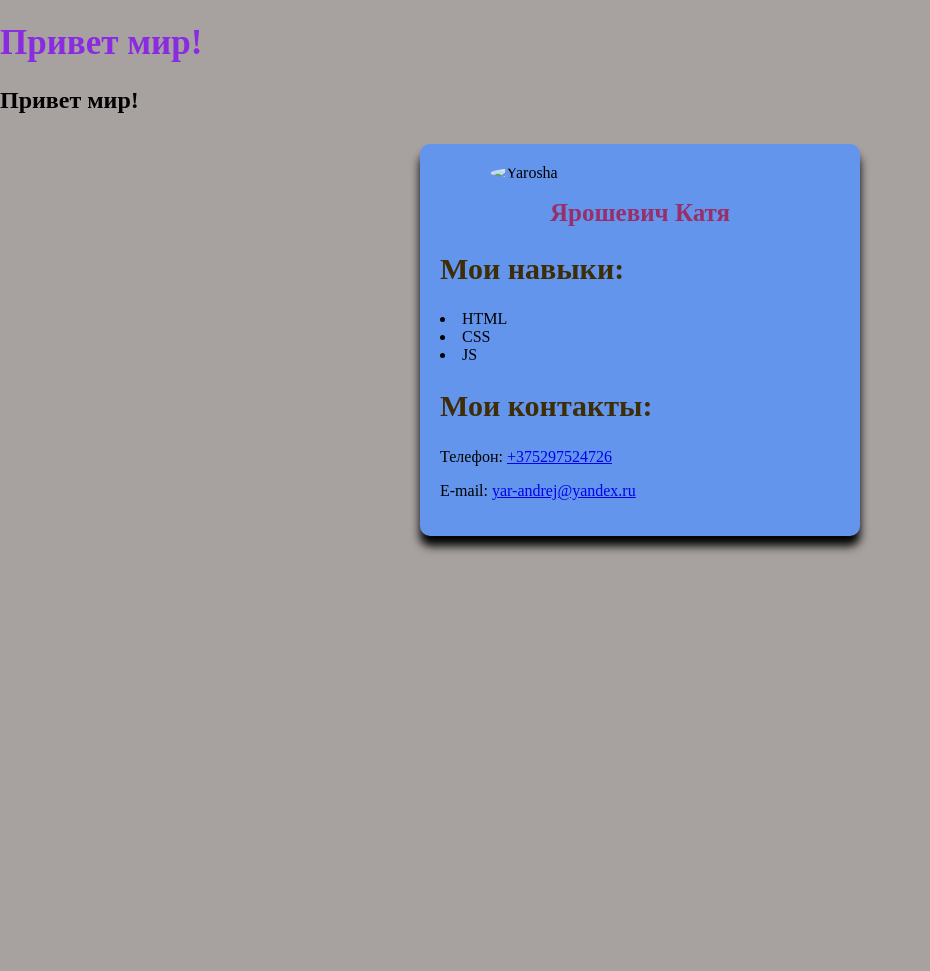
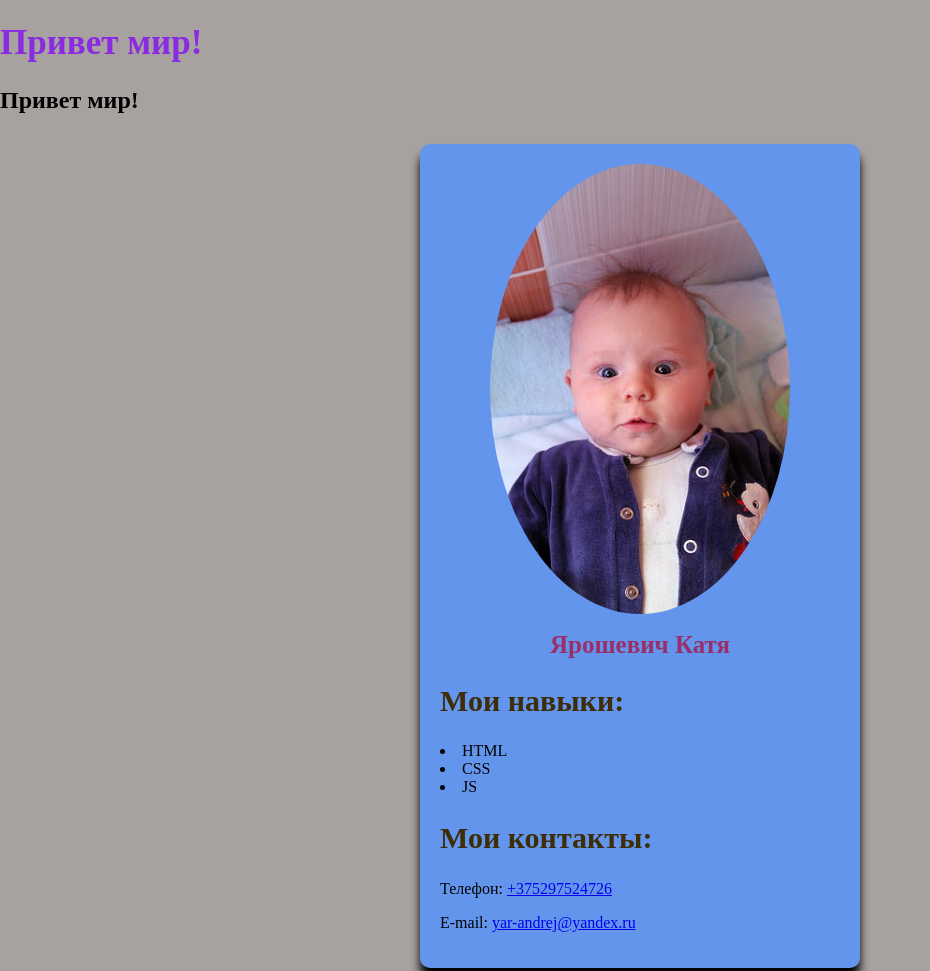
Before and after one commit to yarosha77/hello, a plain HTML site: page index.html in a window 1280 px wide. Shown: the top 971 px of the page, without its empty margins (0-930 px from the left). Before the commit the page ends 800 px from the top, so only its background shows below. Drawn offline with Linux system fonts and the light colour scheme; the site is published under a folder, as on GitHub Pages, so addresses that start at the root find nothing.

Commit message:
Переименовка

```diff
--- a/index.html
+++ b/index.html
@@ -14,7 +14,7 @@
   <h2>Привет мир!</h2>
 
   <div class="card">
-    <img class="card-photo" src="/img/getImage.jpeg" alt="Yarosha">
+    <img class="card-photo" src="./img/getImage.jpeg" alt="Yarosha">
     <h1 class="card-title">Ярошевич Катя</h1>
     <h2 class="card-text">Мои навыки:</h2>
 
```
